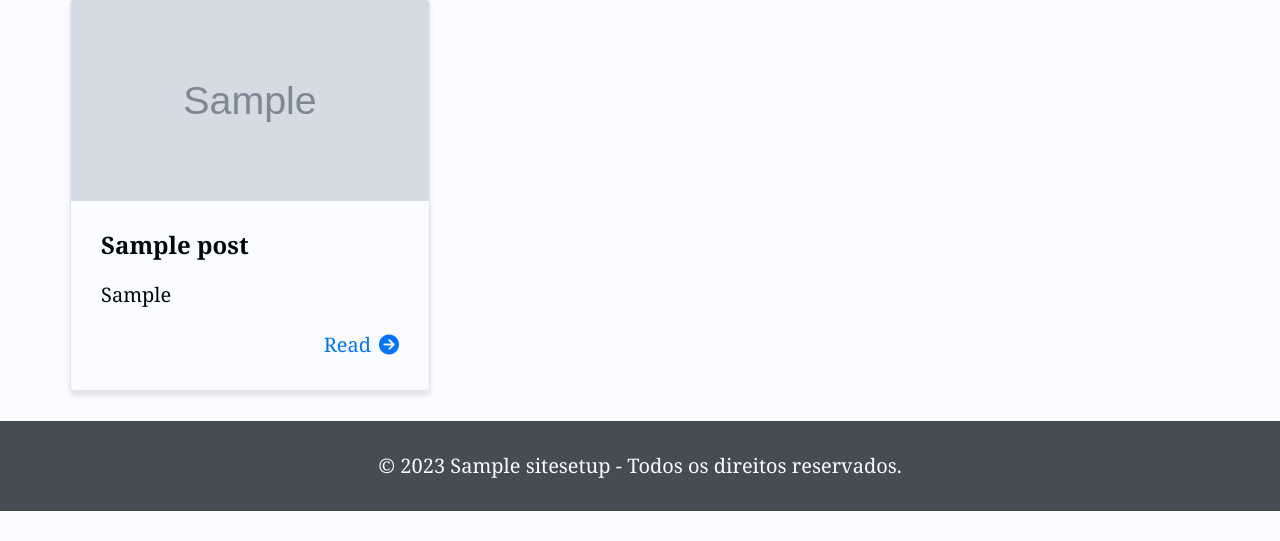
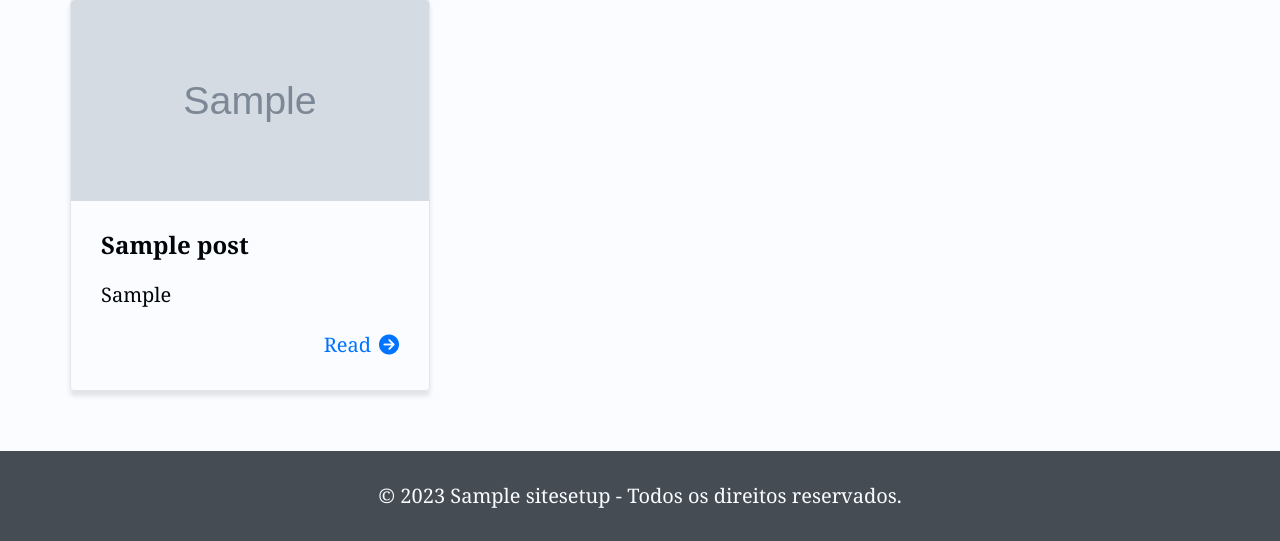
Before and after one commit to welli7ngton/blog-django, a Django app: page / in a window 1280 px wide. Shown: the part 356-897 px from the top of the page. Before the commit the page ends 867 px from the top, so only its background shows below. Run offline with Django 4.2, Linux system fonts and the light colour scheme; tables that the repository leaves empty hold one stand-in row (values such as "Sample post"); grey boxes marked "Sample" are stand-in pictures.

Commit message:
atualizando footer

```diff
--- a/djangoapp/blog/templates/blog/partials/_footer.html
+++ b/djangoapp/blog/templates/blog/partials/_footer.html
@@ -1,4 +1,4 @@
-<footer class="footer section-wrapper">
+<footer class="footer section-wrapper mt-base">
     <div class="section-content-wide">
       <div class="section-gap">
         <div class="center">
```
